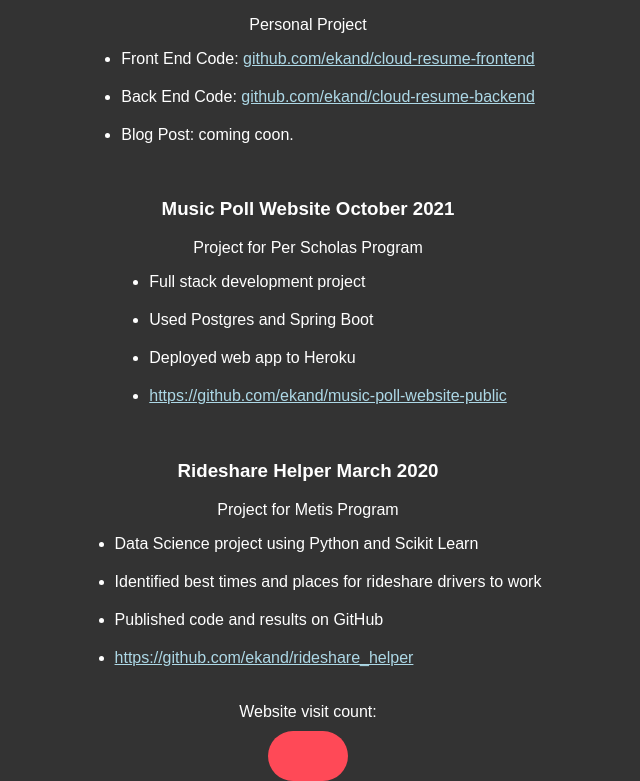
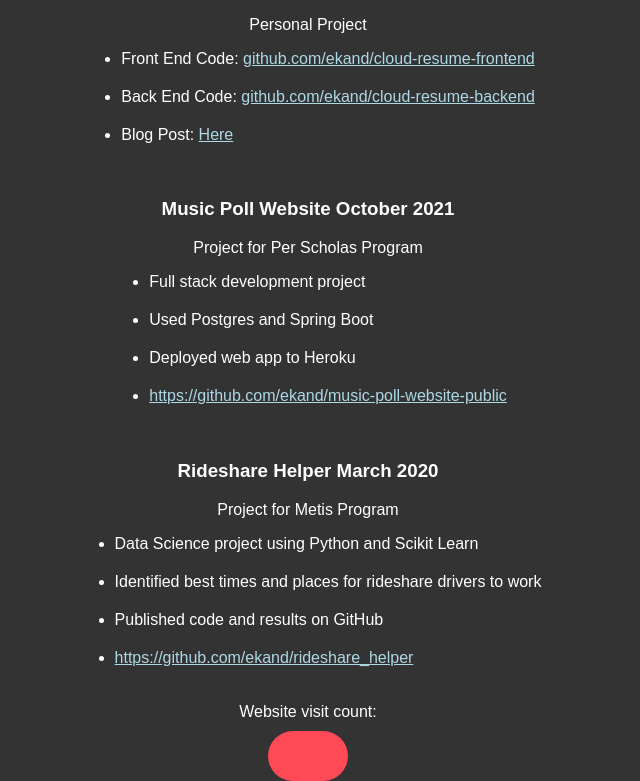
Before and after one commit to ekand/cloud-resume-frontend, a website: page website-dist/index.html in a window 1280 px wide. Shown: the part 3338-4119 px from the top of the page, without its empty margins (332-972 px from the left). Drawn offline with Linux system fonts and the light colour scheme; no server answers.

Commit message:
add link to blog post

```diff
--- a/website-dist/index.html
+++ b/website-dist/index.html
@@ -146,7 +146,8 @@
                 href="https://github.com/ekand/cloud-resume-frontend">github.com/ekand/cloud-resume-frontend</a></li>
         <li>Back End Code: <a
                 href="https://github.com/ekand/cloud-resume-backend">github.com/ekand/cloud-resume-backend</a></li>
-        <li>Blog Post: coming coon.</li>
+        <li>Blog Post: <a href="https://dev.to/ekand/cloud-resume-challenge-some-things-i-learned-51j7">Here</a></a>
+        </li>
 
     </ul>
 
```
